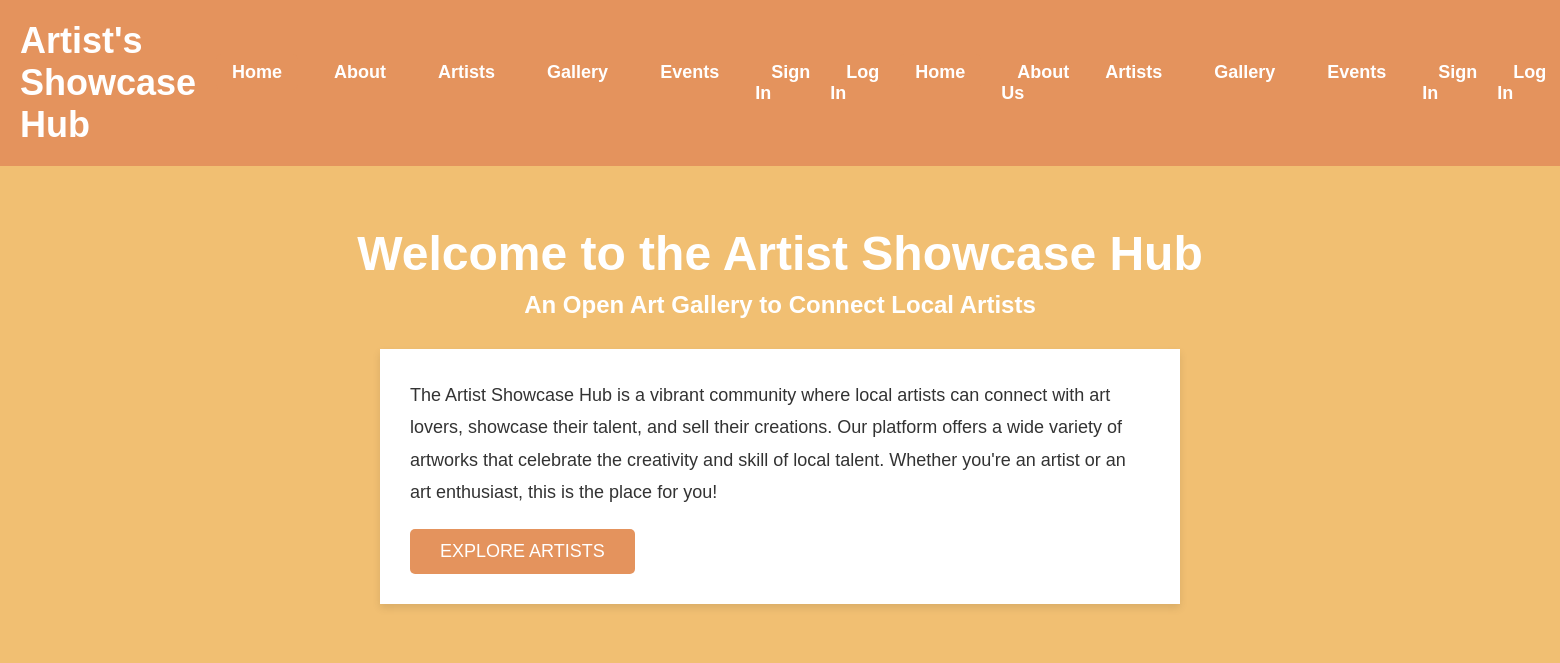
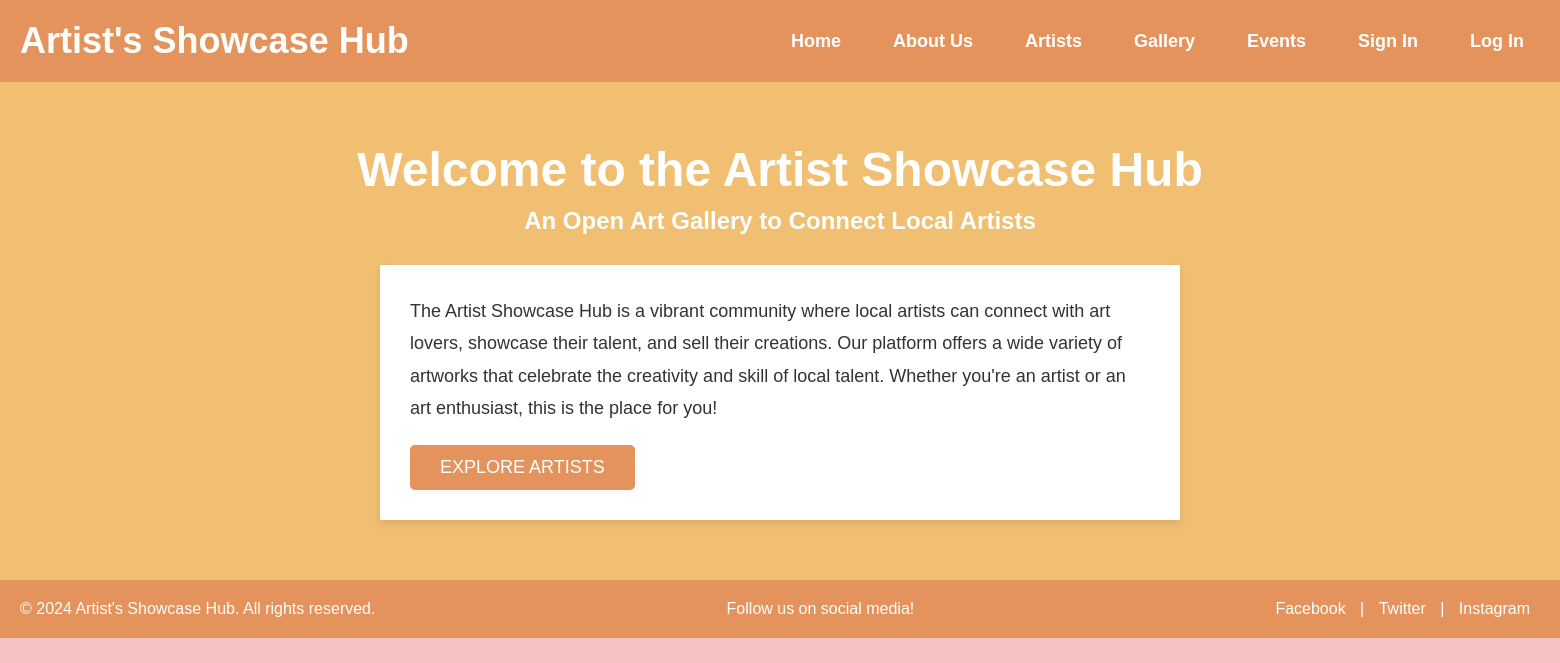
Before and after one commit to MSTtaslimaakter/artists_showcase_hub, a Django app: page / in a window 1560 px wide. Shown: the top 663 px of the page. Run offline with Django 5.2, Linux system fonts and the light colour scheme.

Commit message:
taslima's code

```diff
--- a/template/home.html
+++ b/template/home.html
@@ -15,15 +15,6 @@
             <h1 class="site-title">Artist's Showcase Hub</h1>
             <nav class="main-nav">
                 <ul>
-
-
-                    <li><a href="home.html" class="active">Home</a></li>
-                    <li><a href="about.html">About</a></li>
-                    <li><a href="artist_profile.html">Artists</a></li>
-                    <li><a href="gallery.html">Gallery</a></li>
-                    <li><a href="event.html">Events</a></li>
-                    <li><a href="sign_in.html">Sign In</a></li>
-                    <li><a href="log_in.html">Log In</a></li>
 
 
 
```
